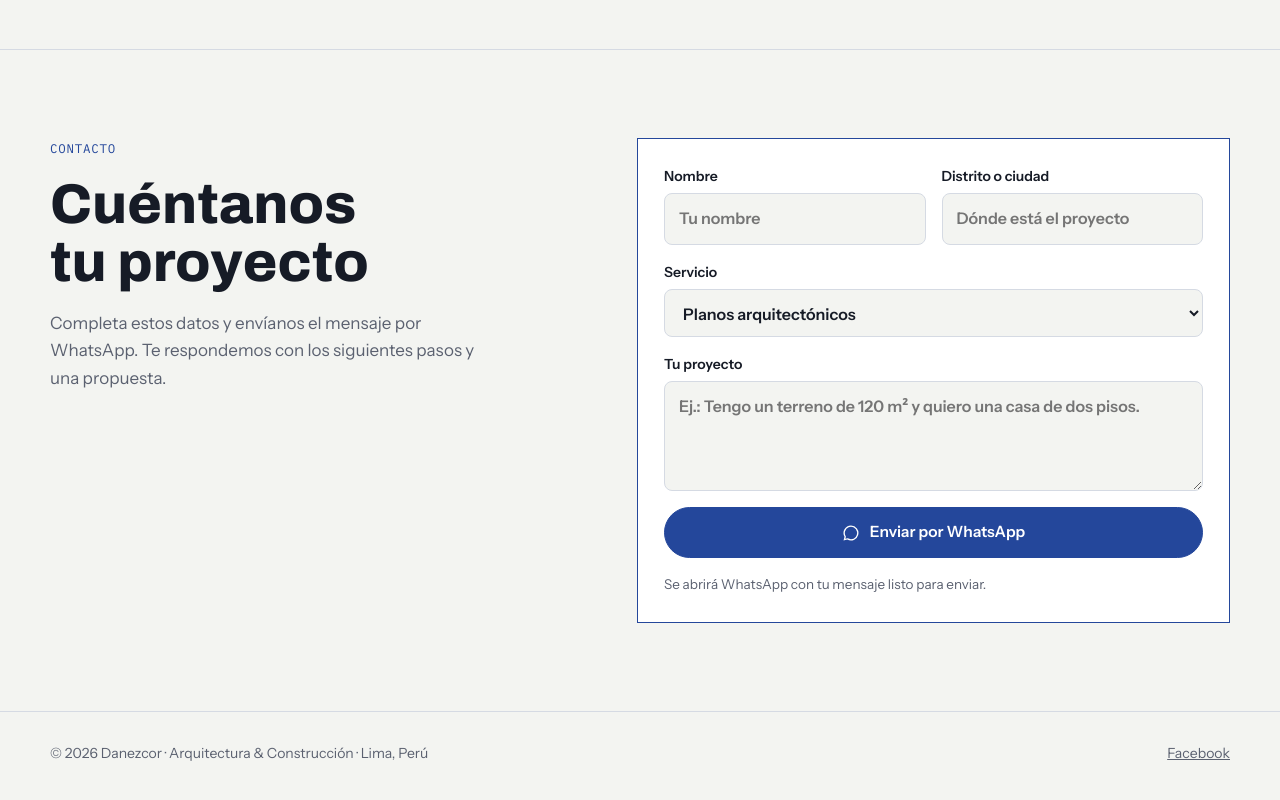
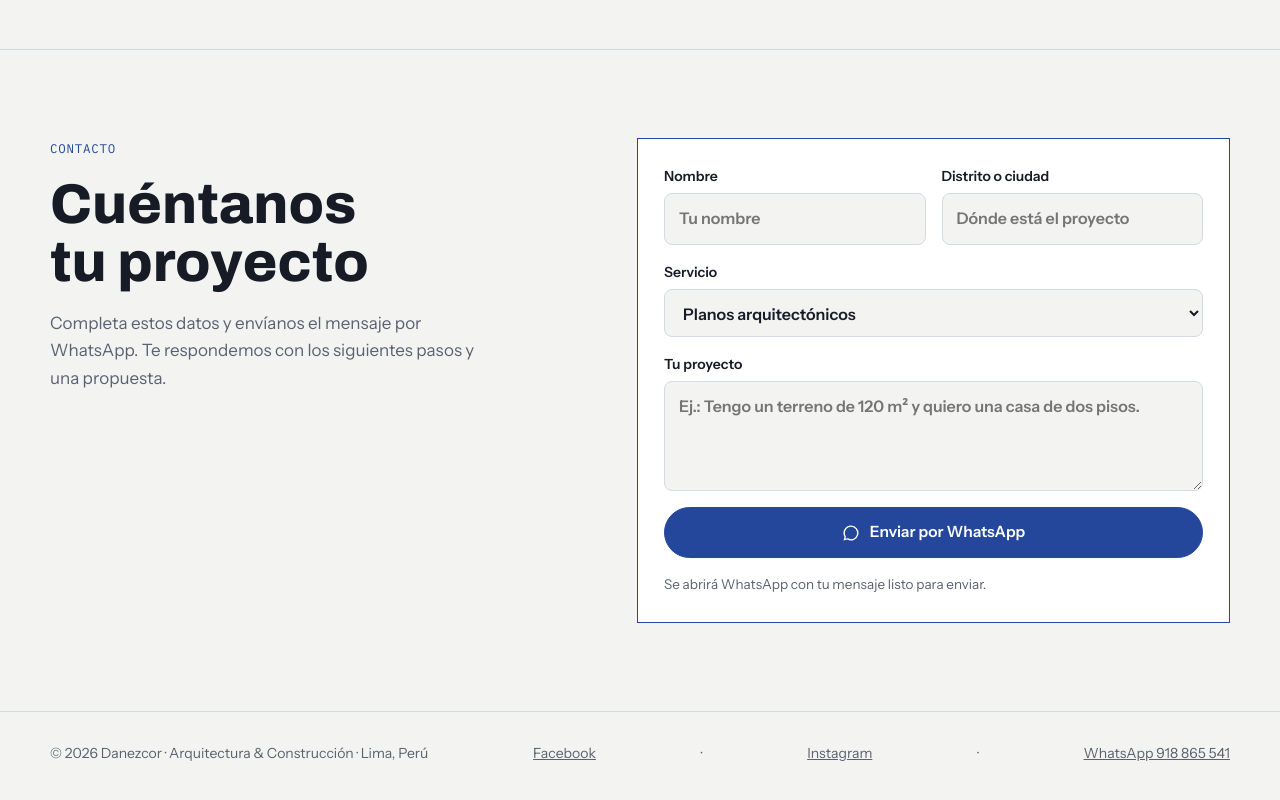
Before and after one commit to danezcor/danezcor.github.io, a plain HTML site: page index.html in a window 1280 px wide. Shown: the part 3258-4058 px from the top of the page. Drawn offline with Linux system fonts and the light colour scheme.

Commit message:
Agregar Instagram y WhatsApp al pie de página

```diff
--- a/index.html
+++ b/index.html
@@ -302,7 +302,7 @@ footer a{color:var(--muted)}
 <footer>
   <div class="wrap">
     <span>© 2026 Danezcor · Arquitectura &amp; Construcción · Lima, Perú</span>
-    <a href="https://www.facebook.com/share/1JKWxpyJ6V/">Facebook</a>
+    <a href="https://www.facebook.com/share/1JKWxpyJ6V/">Facebook</a> · <a href="https://www.instagram.com/danezcorsoluciones/">Instagram</a> · <a href="https://wa.me/51918865541">WhatsApp 918 865 541</a>
   </div>
 </footer>
 
```
